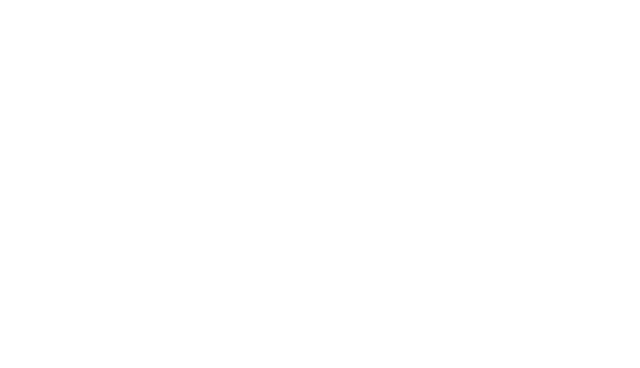
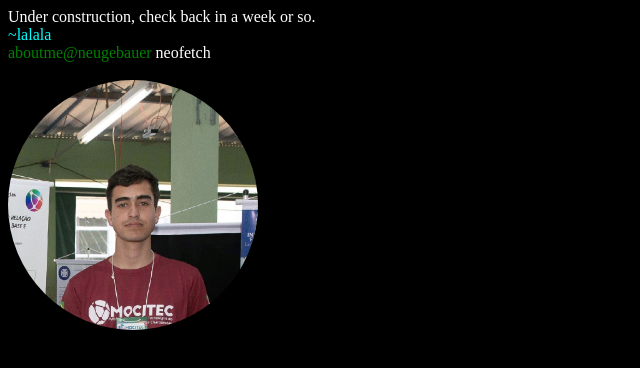
Before and after one commit to GabrielNeugebauer/Neug.zone, a plain HTML site: page index.html in a window 1280 px wide. Shown: the whole page, without its empty margins (0-640 px from the left). Drawn offline with Linux system fonts and the light colour scheme.

Commit message:
Some css classes builded

```diff
--- a/index.html
+++ b/index.html
@@ -4,9 +4,26 @@
 <head>
     <meta charset="UTF-8">
     <meta name="viewport" content="width=device-width, initial-scale=1.0">
+    <link rel="stylesheet" href="style.css">
     <title>Neug.zone</title>
 </head>
-<body>
+<body class="font-ibm-vga">
+    <div id="history">
+        <div id="startup">
+            <div class="fulldialog warning">
+                <div class="stripe"></div>
+                Under construction, check back in a week or so.
+                <div class="stripe"></div>
+            </div>
+            <span class="cyan">~lalala</span>
+            <br>
+            <span class="green">aboutme@neugebauer</span>
+            neofetch
+            <br>
+            <br>
+            <img src="profilePhoto.jpg" alt="Profile Photo" class="profile-photo">
 
+        </div>
+    </div>
 </body>
 </html>
--- /dev/null
+++ b/style.css
@@ -0,0 +1,15 @@
+body {
+    background-color: black;
+    color: white;
+}
+.cyan {
+    color: cyan;
+}
+.green {
+    color: green;
+}
+.profile-photo {
+    width: 250px;
+    height: 250px;
+    border-radius: 50%;
+}
```
Also changed, not shown: profilePhoto.jpg (added).
